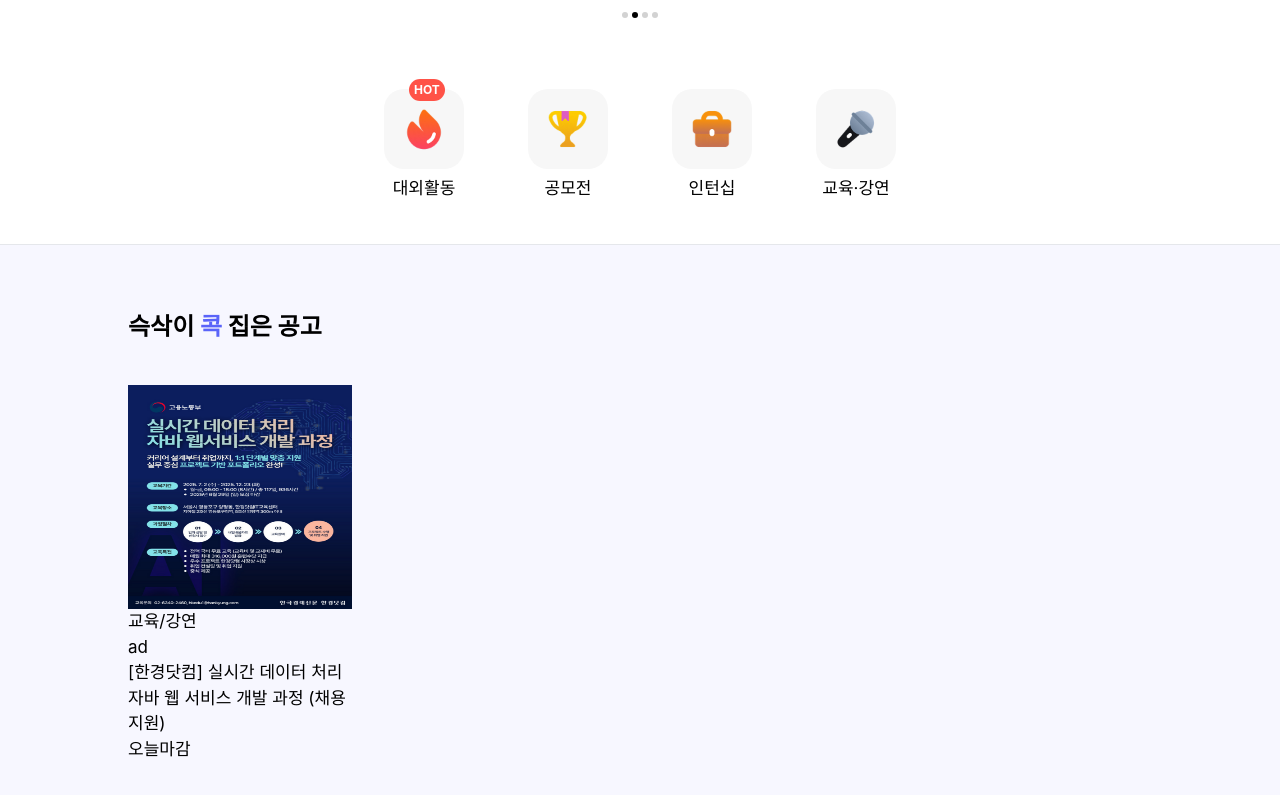
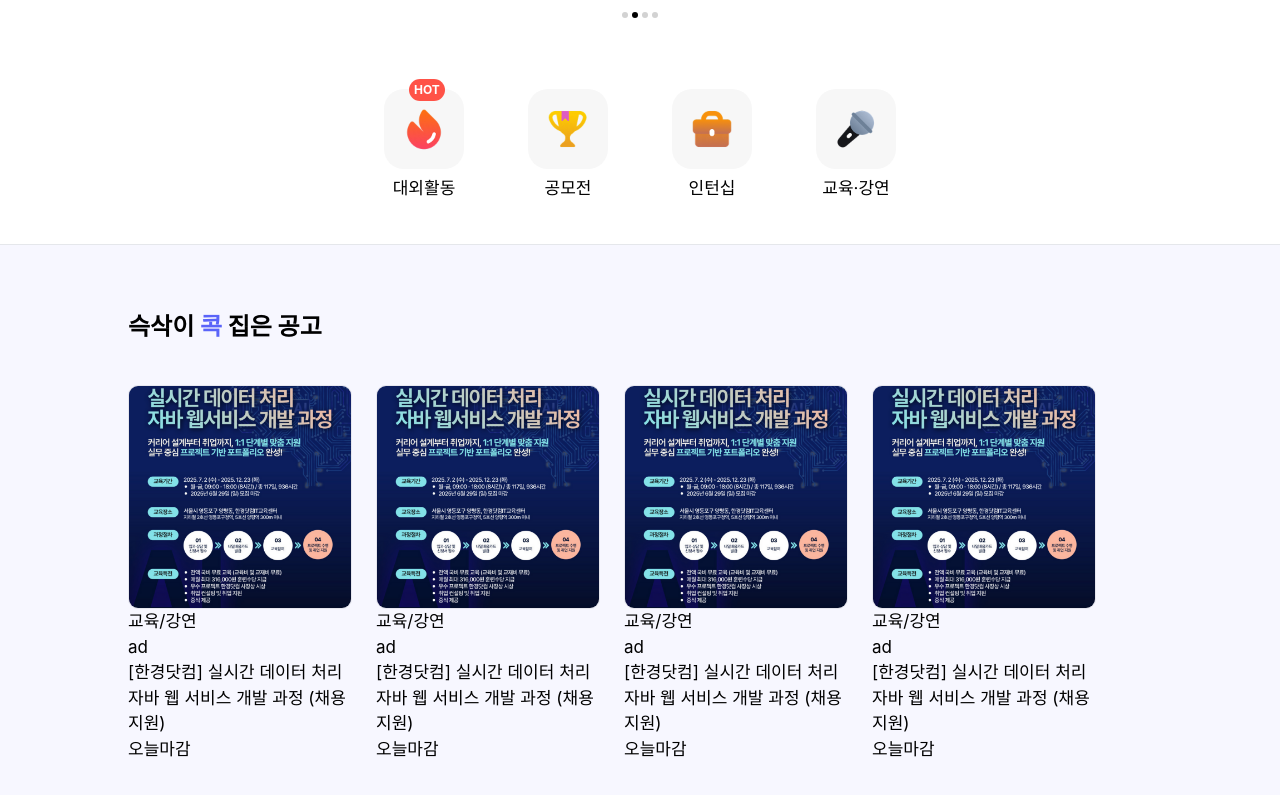
Before and after one commit to yachea/ssgsag_clone, a plain HTML site: page index.html in a window 1280 px wide. Shown: the part 437-1232 px from the top of the page. Drawn offline with nearby package versions, Linux system fonts and the light colour scheme; a web font is replaced by a local one.

Commit message:
[docs] 콕 부분 작업중

```diff
--- a/css/kok.css
+++ b/css/kok.css
@@ -21,6 +21,8 @@
 }
 .kok_detail {
   margin-top: 40px;
+  display: flex;
+  gap: 24px;
 }
 .kok_detail_k {
   color: #5a64f9;
@@ -32,10 +34,13 @@
   width: 224px;
   height: 224px;
   overflow: hidden;
+  border-radius: 10px;
+  border: 1px solid #e6e6ee;
 }
 .detail_img img {
   width: 100%;
   height: 100%;
+  object-fit: cover;
 }
 .detail_cg {
 }
--- a/index.html
+++ b/index.html
@@ -159,6 +159,54 @@ https://cdn.jsdelivr.net/npm/pretendard@1.3.9/dist/web/static/pretendard.min.css
                 </div>
                 <div class="detail_day">오늘마감</div>
               </div>
+              <div class="kok_detail_box">
+                <div class="detail_img">
+                  <img src="images/box1.png" alt="환경닷컴" />
+                </div>
+                <div class="detail_cg">
+                  <div>교육/강연</div>
+                  <div>ad</div>
+                </div>
+                <div class="detail_title">
+                  <p>
+                    [한경닷컴] 실시간 데이터 처리 자바 웹 서비스 개발 과정 (채용
+                    지원)
+                  </p>
+                </div>
+                <div class="detail_day">오늘마감</div>
+              </div>
+              <div class="kok_detail_box">
+                <div class="detail_img">
+                  <img src="images/box1.png" alt="환경닷컴" />
+                </div>
+                <div class="detail_cg">
+                  <div>교육/강연</div>
+                  <div>ad</div>
+                </div>
+                <div class="detail_title">
+                  <p>
+                    [한경닷컴] 실시간 데이터 처리 자바 웹 서비스 개발 과정 (채용
+                    지원)
+                  </p>
+                </div>
+                <div class="detail_day">오늘마감</div>
+              </div>
+              <div class="kok_detail_box">
+                <div class="detail_img">
+                  <img src="images/box1.png" alt="환경닷컴" />
+                </div>
+                <div class="detail_cg">
+                  <div>교육/강연</div>
+                  <div>ad</div>
+                </div>
+                <div class="detail_title">
+                  <p>
+                    [한경닷컴] 실시간 데이터 처리 자바 웹 서비스 개발 과정 (채용
+                    지원)
+                  </p>
+                </div>
+                <div class="detail_day">오늘마감</div>
+              </div>
             </div>
           </div>
         </div>
```
